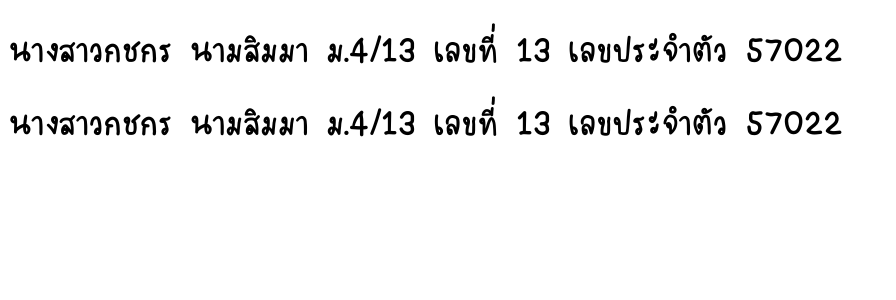
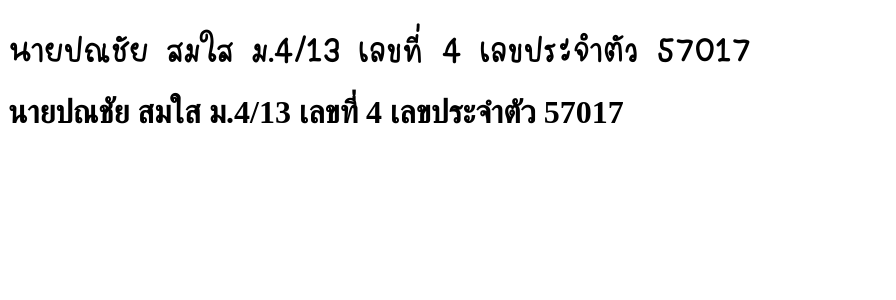
Before and after one commit to Panachai4455/mywebsite, a PHP site: page /font.php in a window 1280 px wide. Shown: the top 300 px of the page, without its empty margins (0-896 px from the left). Run offline with PHP 8.4, Linux system fonts and the light colour scheme; some web fonts are replaced.

Commit message:
Update font.php

```diff
--- a/font.php
+++ b/font.php
@@ -10,7 +10,7 @@
     }
     @font-face{
       font-family: myFont2;
-      src: url(Doughnut.woff)
+      src: url(Arrow.woff)
     }
     #font1{
 	font-family: myFont1;
@@ -21,7 +21,7 @@
   </style>
 </head>
 <body>
-  <h1 id="font1">นางสาวกชกร นามสิมมา ม.4/13 เลขที่ 13 เลขประจำตัว 57022</h1>
-  <h1 id="font2">นางสาวกชกร นามสิมมา ม.4/13 เลขที่ 13 เลขประจำตัว 57022</h1>
+  <h1 id="font1">นายปณชัย สมใส ม.4/13 เลขที่ 4 เลขประจำตัว 57017</h1>
+  <h1 id="font2">นายปณชัย สมใส ม.4/13 เลขที่ 4 เลขประจำตัว 57017</h1>
 </body>
 </html>
```
